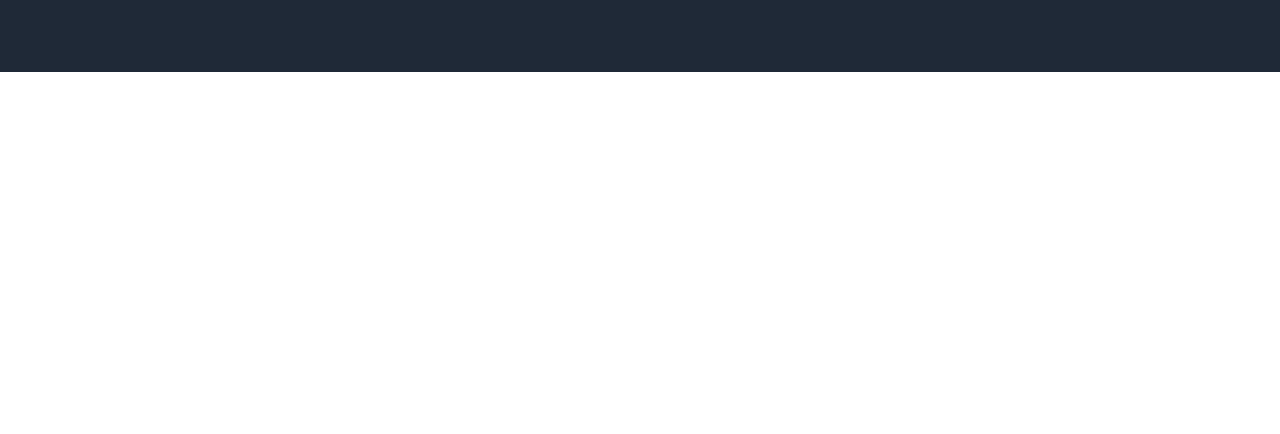
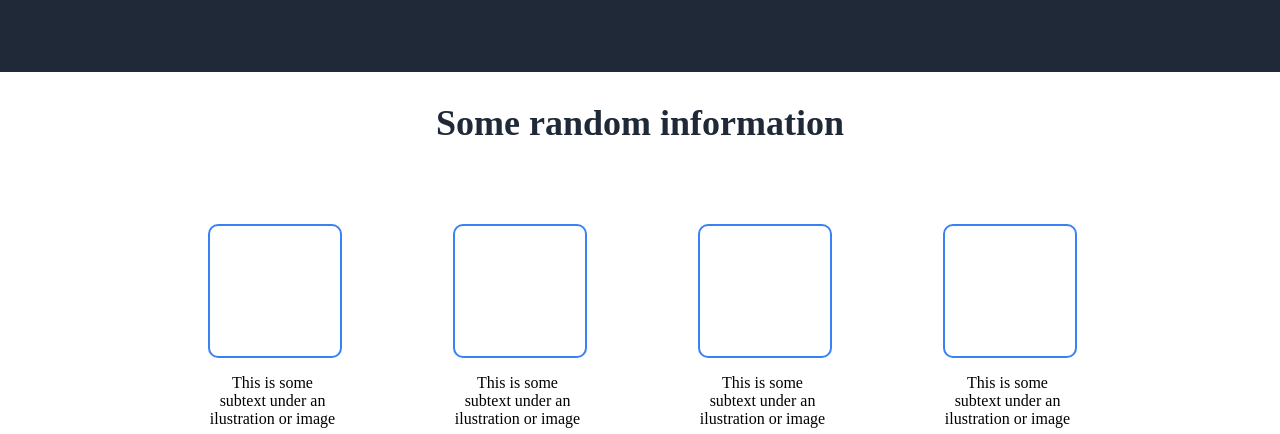
Before and after one commit to VillabonaCris/landing_page, a plain HTML site: page index.html in a window 1280 px wide. Shown: the part 503-937 px from the top of the page. Before the commit the page ends 800 px from the top, so only its background shows below. Drawn offline with Linux system fonts and the light colour scheme.

Commit message:
section 2 finished

```diff
--- a/index.html
+++ b/index.html
@@ -29,8 +29,34 @@
       </div>
     </section>
 
-    <section>
+    <section class="section2">
+      <h2>Some random information</h2>
 
+      <div class="div-container">
+        <div class="content">
+          <div class="section-divs">
+          </div>
+          <p>This is some subtext under an ilustration or image</p>
+        </div>
+
+        <div class="content">
+          <div class="section-divs">
+          </div>
+          <p>This is some subtext under an ilustration or image</p>
+        </div>
+
+        <div class="content">
+          <div class="section-divs">
+          </div>
+          <p>This is some subtext under an ilustration or image</p>
+        </div>
+
+        <div class="content">
+          <div class="section-divs">
+          </div>
+          <p>This is some subtext under an ilustration or image</p>
+        </div>
+      </div>
     </section>
   </body>
 </html>
--- a/styles.css
+++ b/styles.css
@@ -65,3 +65,32 @@ nav a{
   width: 80px;
   height: 30px;
 }
+
+.section2 h2{
+  text-align: center;
+  font-size: 36px;
+  color: #1f2937;
+}
+
+.div-container{
+  display: flex;
+  justify-content: space-around;
+  align-items: center;
+  margin: 80px 150px;
+}
+
+.content{
+  width: 130px;
+  height: 130px;
+}
+.section-divs{
+  border: 2px solid #3882f6;
+  border-radius: 10px;
+  width: 130px;
+  height: 130px;
+}
+
+.content p{
+  text-align: center;
+  font-size: 16px;
+}
```
